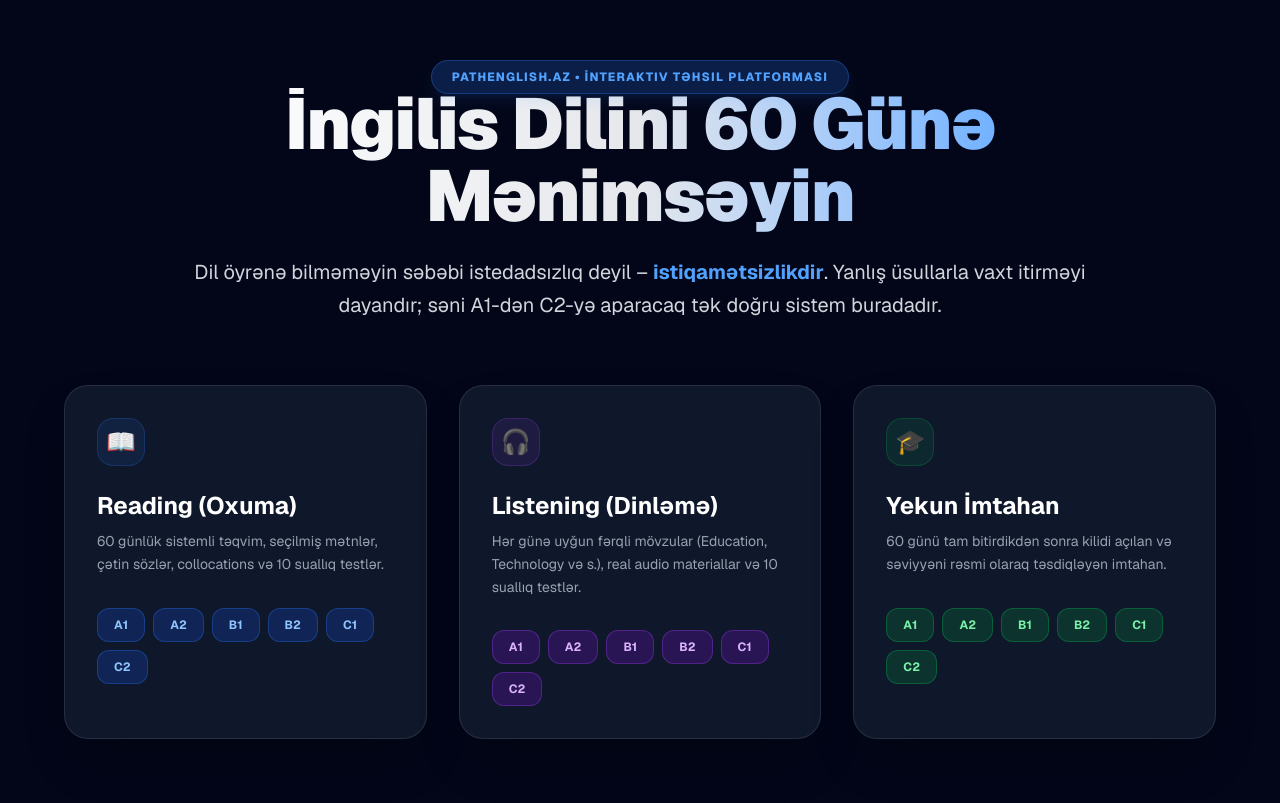
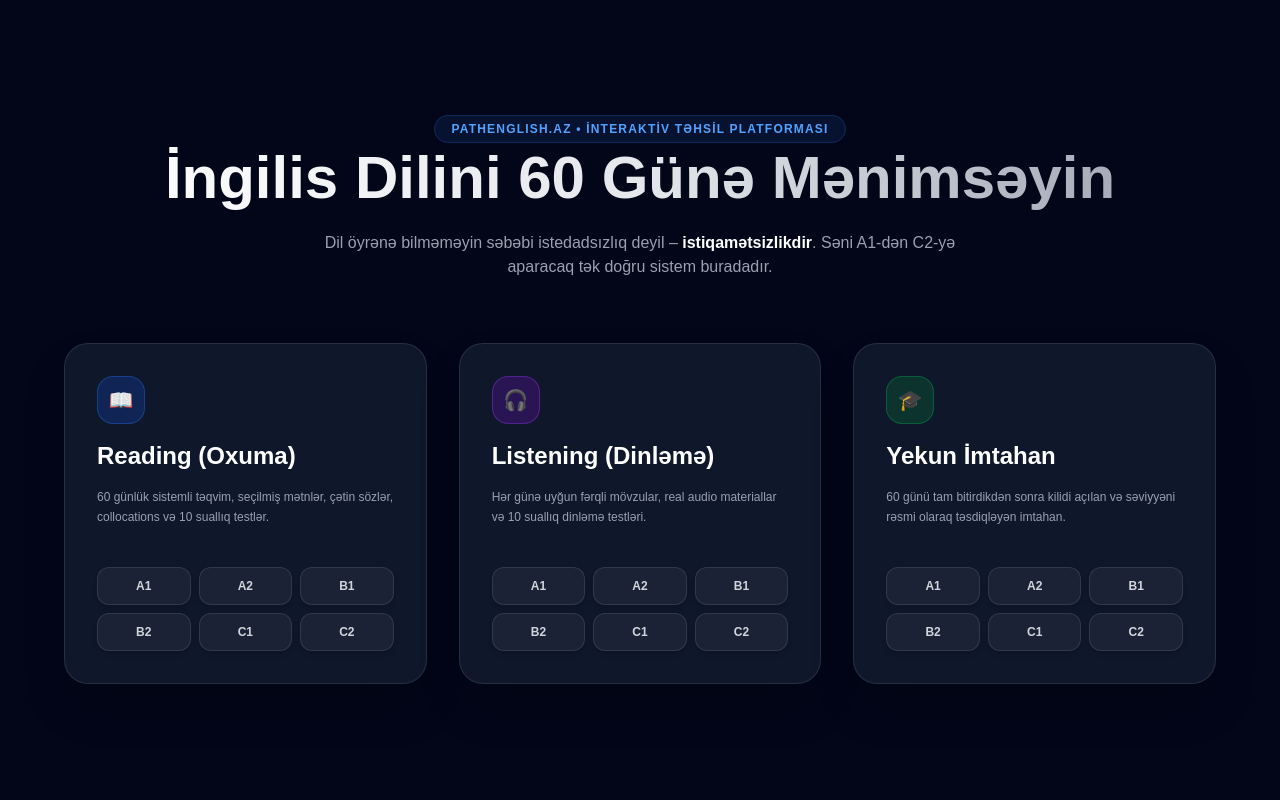
Before and after one commit to CLEVER2010/pathenglish, a Next.js app: page / in a window 1280 px wide. Built offline with nearby package versions, Linux system fonts and the light colour scheme.

Commit message:
update progress calendar with Duolingo logic and auto-completion

```diff
--- a/app/page.tsx
+++ b/app/page.tsx
@@ -4,41 +4,44 @@ export default function Home() {
   const levels = ["A1", "A2", "B1", "B2", "C1", "C2"];
 
   return (
-    <main className="min-h-screen bg-slate-950 text-white p-6 md:p-16 font-sans flex flex-col justify-center items-center">
-      <div className="max-w-7xl w-full mx-auto space-y-16 text-center">
+    <main className="min-h-screen bg-slate-950 text-white flex flex-col items-center justify-center p-6 md:p-16">
+      <div className="max-w-6xl w-full mx-auto space-y-16 text-center">
 
-        {/* Başlıq və Seçdiyimiz Motivasiya Bloku */}
-        <div className="space-y-6 max-w-4xl mx-auto">
-          <span className="px-5 py-2 rounded-full bg-blue-500/20 text-blue-400 text-xs font-extrabold uppercase tracking-widest border border-blue-500/30 shadow-lg shadow-blue-500/10">
-            PathEnglish.az • İnteraktiv Təhsil Platforması
+        {/* Başlıq hissəsi */}
+        <div className="space-y-4">
+          <span className="px-4 py-1.5 rounded-full bg-blue-500/10 text-blue-400 text-xs font-bold border border-blue-500/20 uppercase tracking-widest">
+            PATHENGLISH.AZ • İNTERAKTİV TƏHSİL PLATFORMASI
           </span>
-          <h1 className="text-4xl md:text-7xl font-black tracking-tight bg-gradient-to-r from-white via-gray-200 to-blue-400 bg-clip-text text-transparent">
+          <h1 className="text-4xl md:text-6xl font-black text-transparent bg-clip-text bg-gradient-to-r from-white via-gray-200 to-gray-400 leading-tight">
             İngilis Dilini 60 Günə Mənimsəyin
           </h1>
-          <p className="text-gray-300 text-base md:text-xl leading-relaxed">
-            Dil öyrənə bilməməyin səbəbi istedadsızlıq deyil – <span className="text-blue-400 font-bold">istiqamətsizlikdir</span>.
-            Yanlış üsullarla vaxt itirməyi dayandır; səni A1-dən C2-yə aparacaq tək doğru sistem buradadır.
+          <p className="text-gray-400 text-sm md:text-base max-w-2xl mx-auto">
+            Dil öyrənə bilməməyin səbəbi istedadsızlıq deyil – <strong className="text-white">istiqamətsizlikdir</strong>.
+            Səni A1-dən C2-yə aparacaq tək doğru sistem buradadır.
           </p>
         </div>
 
-        {/* Modullar Grid Sistemi */}
+        {/* Kartlar Grid */}
         <div className="grid grid-cols-1 md:grid-cols-3 gap-8 text-left">
 
-          {/* Reading Modulu */}
-          <div className="p-8 rounded-3xl bg-slate-900 border border-white/10 space-y-6 shadow-2xl hover:border-blue-500/50 transition-all duration-300">
-            <div className="w-12 h-12 rounded-2xl bg-blue-500/10 flex items-center justify-center text-2xl border border-blue-500/20">📖</div>
-            <div className="space-y-2">
-              <h2 className="text-2xl font-bold">Reading (Oxuma)</h2>
-              <p className="text-sm text-gray-400 leading-relaxed">
+          {/* Reading Card */}
+          <div className="p-8 rounded-3xl bg-slate-900 border border-white/10 space-y-6 shadow-2xl flex flex-col justify-between">
+            <div className="space-y-4">
+              <div className="w-12 h-12 rounded-2xl bg-blue-600/20 text-blue-400 flex items-center justify-center text-xl border border-blue-500/30">
+                📖
+              </div>
+              <h2 className="text-2xl font-black text-white">Reading (Oxuma)</h2>
+              <p className="text-xs text-gray-400 leading-relaxed">
                 60 günlük sistemli təqvim, seçilmiş mətnlər, çətin sözlər, collocations və 10 suallıq testlər.
               </p>
             </div>
-            <div className="flex flex-wrap gap-2 pt-2">
+
+            <div className="grid grid-cols-3 gap-2 pt-4">
               {levels.map((lvl) => (
                 <Link
                   key={lvl}
                   href={`/reading/${lvl.toLowerCase()}`}
-                  className="px-4 py-2 rounded-xl bg-blue-600/20 hover:bg-blue-600 text-blue-300 hover:text-white text-xs font-bold transition border border-blue-500/30"
+                  className="py-2.5 rounded-xl bg-white/5 border border-white/10 text-center text-xs font-bold text-gray-300 hover:bg-blue-600 hover:border-blue-400 hover:text-white transition shadow-md"
                 >
                   {lvl}
                 </Link>
@@ -46,21 +49,24 @@ export default function Home() {
             </div>
           </div>
 
-          {/* Listening Modulu */}
-          <div className="p-8 rounded-3xl bg-slate-900 border border-white/10 space-y-6 shadow-2xl hover:border-purple-500/50 transition-all duration-300">
-            <div className="w-12 h-12 rounded-2xl bg-purple-500/10 flex items-center justify-center text-2xl border border-purple-500/20">🎧</div>
-            <div className="space-y-2">
-              <h2 className="text-2xl font-bold">Listening (Dinləmə)</h2>
-              <p className="text-sm text-gray-400 leading-relaxed">
-                Hər günə uyğun fərqli mövzular (Education, Technology və s.), real audio materiallar və 10 suallıq testlər.
+          {/* Listening Card */}
+          <div className="p-8 rounded-3xl bg-slate-900 border border-white/10 space-y-6 shadow-2xl flex flex-col justify-between">
+            <div className="space-y-4">
+              <div className="w-12 h-12 rounded-2xl bg-purple-600/20 text-purple-400 flex items-center justify-center text-xl border border-purple-500/30">
+                🎧
+              </div>
+              <h2 className="text-2xl font-black text-white">Listening (Dinləmə)</h2>
+              <p className="text-xs text-gray-400 leading-relaxed">
+                Hər günə uyğun fərqli mövzular, real audio materiallar və 10 suallıq dinləmə testləri.
               </p>
             </div>
-            <div className="flex flex-wrap gap-2 pt-2">
+
+            <div className="grid grid-cols-3 gap-2 pt-4">
               {levels.map((lvl) => (
                 <Link
                   key={lvl}
                   href={`/listening/${lvl.toLowerCase()}`}
-                  className="px-4 py-2 rounded-xl bg-purple-600/20 hover:bg-purple-600 text-purple-300 hover:text-white text-xs font-bold transition border border-purple-500/30"
+                  className="py-2.5 rounded-xl bg-white/5 border border-white/10 text-center text-xs font-bold text-gray-300 hover:bg-purple-600 hover:border-purple-400 hover:text-white transition shadow-md"
                 >
                   {lvl}
                 </Link>
@@ -68,21 +74,24 @@ export default function Home() {
             </div>
           </div>
 
-          {/* Yekun İmtahan Modulu */}
-          <div className="p-8 rounded-3xl bg-slate-900 border border-white/10 space-y-6 shadow-2xl hover:border-green-500/50 transition-all duration-300">
-            <div className="w-12 h-12 rounded-2xl bg-green-500/10 flex items-center justify-center text-2xl border border-green-500/20">🎓</div>
-            <div className="space-y-2">
-              <h2 className="text-2xl font-bold">Yekun İmtahan</h2>
-              <p className="text-sm text-gray-400 leading-relaxed">
+          {/* Exam Card */}
+          <div className="p-8 rounded-3xl bg-slate-900 border border-white/10 space-y-6 shadow-2xl flex flex-col justify-between">
+            <div className="space-y-4">
+              <div className="w-12 h-12 rounded-2xl bg-green-600/20 text-green-400 flex items-center justify-center text-xl border border-green-500/30">
+                🎓
+              </div>
+              <h2 className="text-2xl font-black text-white">Yekun İmtahan</h2>
+              <p className="text-xs text-gray-400 leading-relaxed">
                 60 günü tam bitirdikdən sonra kilidi açılan və səviyyəni rəsmi olaraq təsdiqləyən imtahan.
               </p>
             </div>
-            <div className="flex flex-wrap gap-2 pt-2">
+
+            <div className="grid grid-cols-3 gap-2 pt-4">
               {levels.map((lvl) => (
                 <Link
                   key={lvl}
                   href={`/exam/${lvl.toLowerCase()}`}
-                  className="px-4 py-2 rounded-xl bg-green-600/20 hover:bg-green-600 text-green-300 hover:text-white text-xs font-bold transition border border-green-500/30"
+                  className="py-2.5 rounded-xl bg-white/5 border border-white/10 text-center text-xs font-bold text-gray-300 hover:bg-green-600 hover:border-green-400 hover:text-white transition shadow-md"
                 >
                   {lvl}
                 </Link>
```
